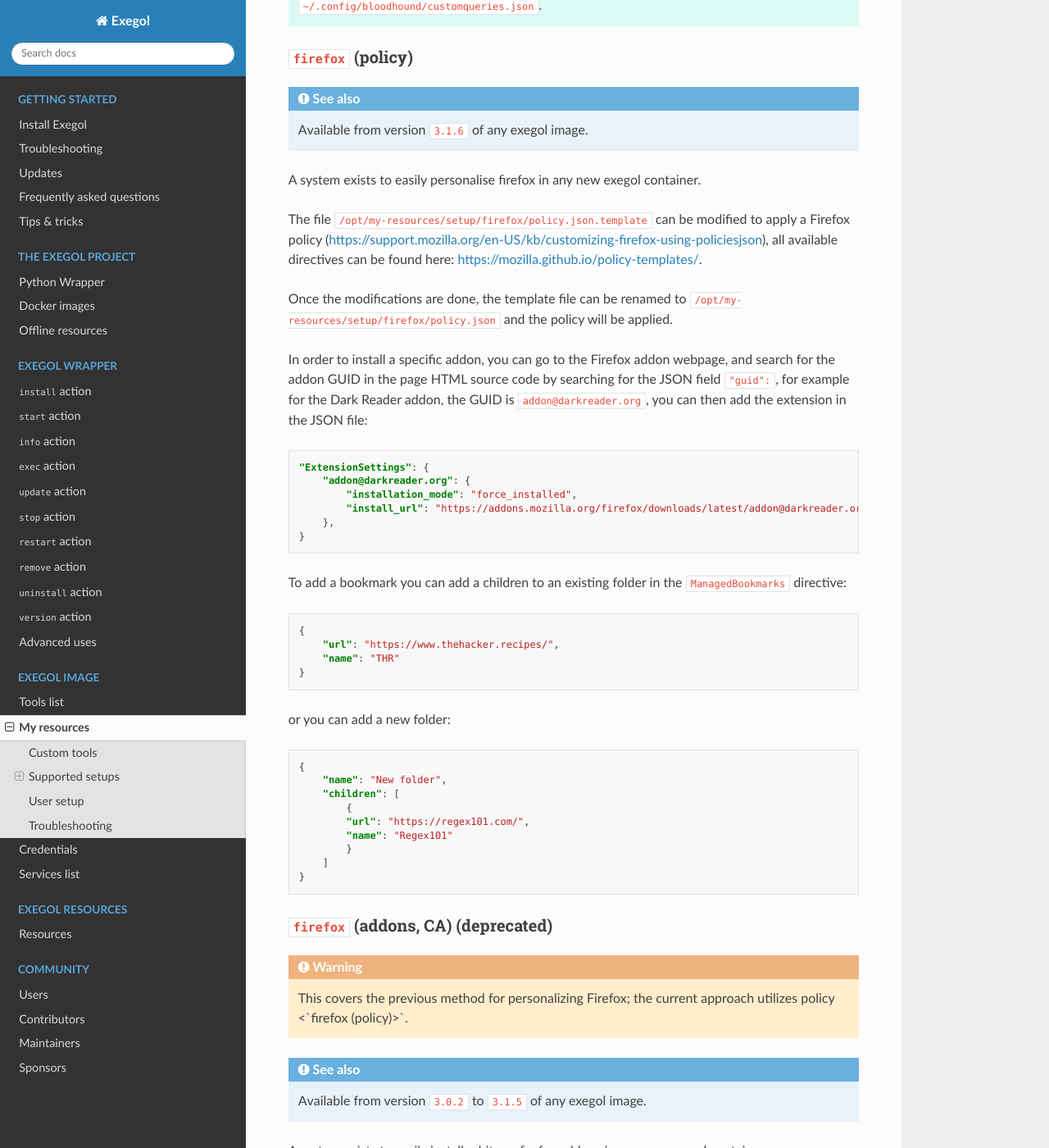
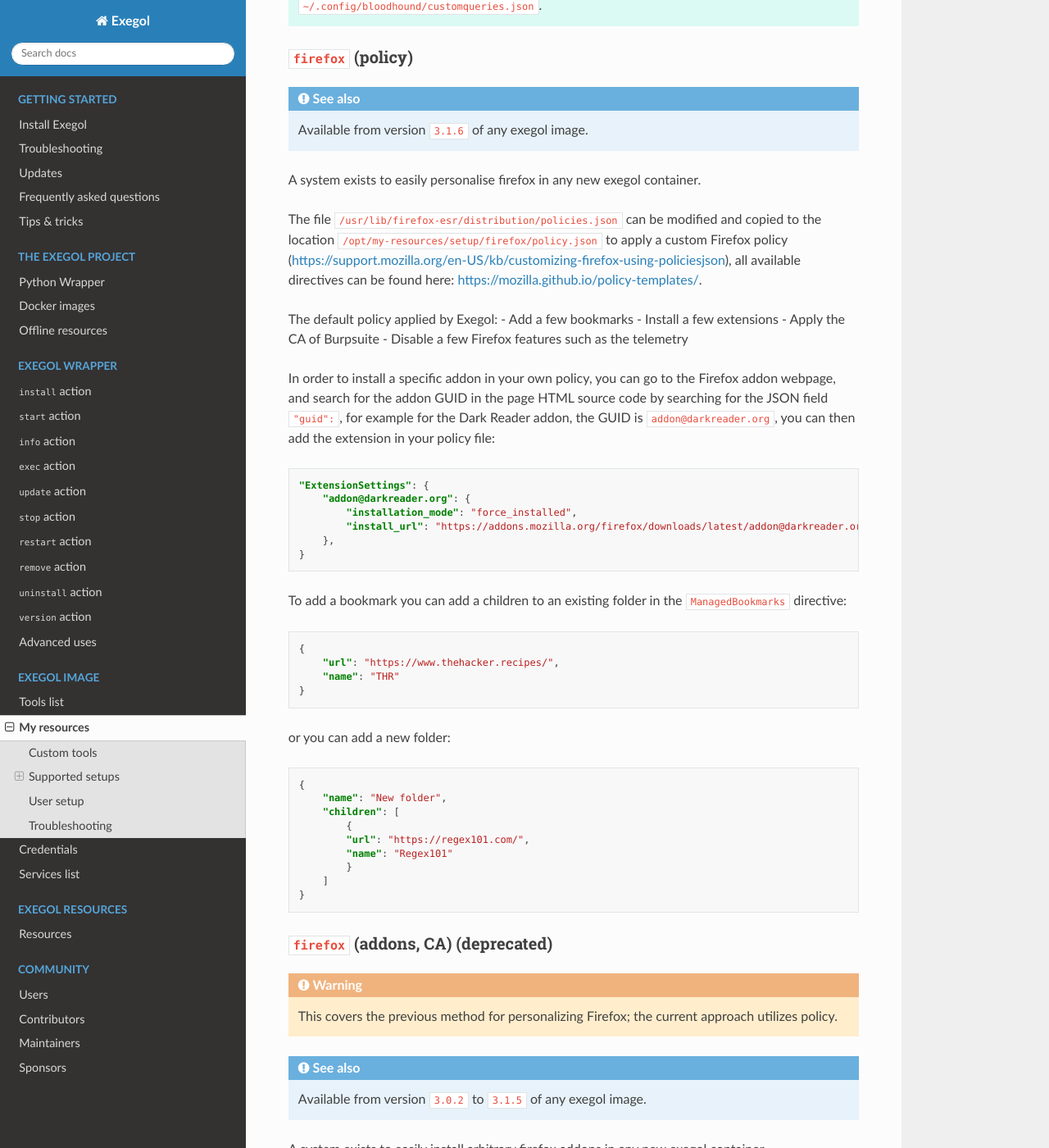
Before and after one commit to ThePorgs/Exegol-docs, a Sphinx documentation site: the page built from source/exegol-image/my-resources.rst, in a window 1280 px wide and 1400 px high, scrolled down 3159 px. Shown: the whole window at 82% size. Built offline with Sphinx 7.4.7 and the Read the Docs theme 3.1.0, drawn with Linux system fonts in a browser that asks for light colours.

Commit message:
Update my-resources.rst

```diff
--- a/source/exegol-image/my-resources.rst
+++ b/source/exegol-image/my-resources.rst
@@ -101,11 +101,15 @@ To automatically:
 
 A system exists to easily personalise firefox in any new exegol container.
 
-The file ``/opt/my-resources/setup/firefox/policy.json.template`` can be modified to apply a Firefox policy (https://support.mozilla.org/en-US/kb/customizing-firefox-using-policiesjson), all available directives can be found here: https://mozilla.github.io/policy-templates/.
+The file ``/usr/lib/firefox-esr/distribution/policies.json`` can be modified and copied to the location ``/opt/my-resources/setup/firefox/policy.json`` to apply a custom Firefox policy (https://support.mozilla.org/en-US/kb/customizing-firefox-using-policiesjson), all available directives can be found here: https://mozilla.github.io/policy-templates/.
 
-Once the modifications are done, the template file can be renamed to ``/opt/my-resources/setup/firefox/policy.json`` and the policy will be applied.
+The default policy applied by Exegol:
+- Add a few bookmarks
+- Install a few extensions
+- Apply the CA of Burpsuite
+- Disable a few Firefox features such as the telemetry
 
-In order to install a specific addon, you can go to the Firefox addon webpage, and search for the addon GUID in the page HTML source code by searching for the JSON field ``"guid":``, for example for the Dark Reader addon, the GUID is ``addon@darkreader.org``, you can then add the extension in the JSON file:
+In order to install a specific addon in your own policy, you can go to the Firefox addon webpage, and search for the addon GUID in the page HTML source code by searching for the JSON field ``"guid":``, for example for the Dark Reader addon, the GUID is ``addon@darkreader.org``, you can then add the extension in your policy file:
 
 .. code-block:: json
 
@@ -142,7 +146,7 @@ or you can add a new folder:
 :code:`firefox` (addons, CA) (deprecated)
 ~~~~~~~~~~~~~~~~~~~~~~~~~~~~~~~~~~~~~~~~~
 .. warning::
-    This covers the previous method for personalizing Firefox; the current approach utilizes :ref:`policy <`firefox` (policy)>`.
+    This covers the previous method for personalizing Firefox; the current approach utilizes :ref:`policy <\`firefox\` (policy)>`.
 
 .. seealso::
     Available from version ``3.0.2`` to ``3.1.5`` of any exegol image.
```
